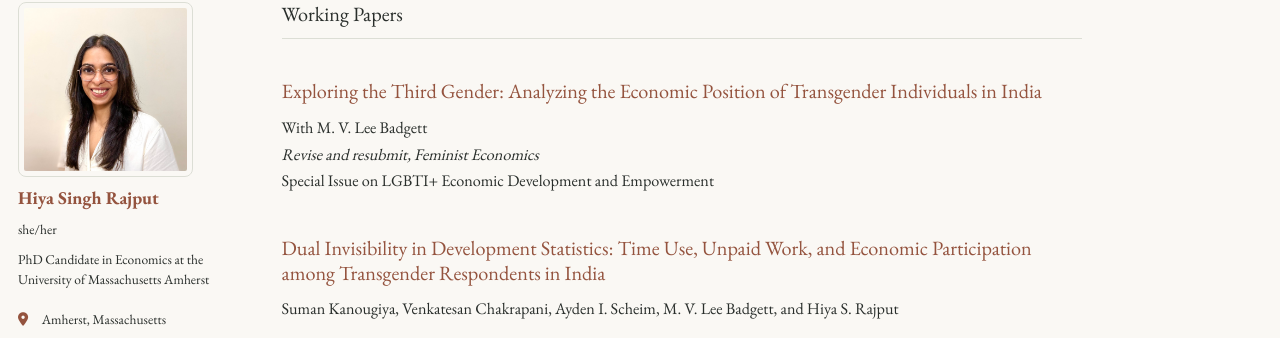
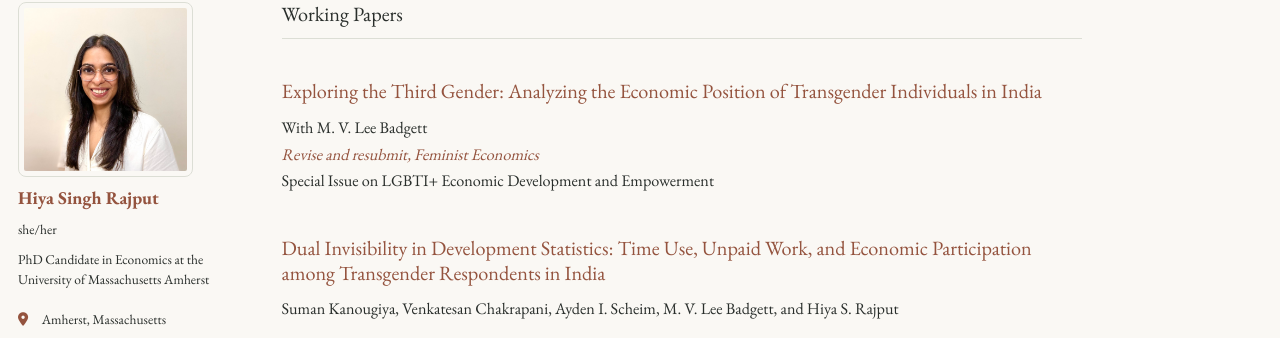
Before and after one commit to hiyasinghrajput/hiyasinghrajput.github.io, a Jekyll site: the page built from _pages/publications.html, in a window 1280 px wide and 1400 px high, scrolled down 564 px. Shown: the part 117-455 px from the top of the window. Built offline with Jekyll 4.4.1, drawn with Linux system fonts in a browser that asks for light colours; a style sheet for code colours, icons or effects is not loaded.

Commit message:
Use terracotta for revise and resubmit status

```diff
--- a/_pages/publications.html
+++ b/_pages/publications.html
@@ -14,7 +14,7 @@ redirect_from:
 <h2>Working Papers</h2>
 <h3 class="paper-title">Exploring the Third Gender: Analyzing the Economic Position of Transgender Individuals in India</h3>
 <p>With M. V. Lee Badgett<br>
-<em>Revise and resubmit, Feminist Economics</em><br>Special Issue on LGBTI+ Economic Development and Empowerment</p>
+<em class="paper-status">Revise and resubmit, Feminist Economics</em><br>Special Issue on LGBTI+ Economic Development and Empowerment</p>
 
 <h3 class="paper-title">Dual Invisibility in Development Statistics: Time Use, Unpaid Work, and Economic Participation among Transgender Respondents in India</h3>
 <p>Suman Kanougiya, Venkatesan Chakrapani, Ayden I. Scheim, M. V. Lee Badgett, and Hiya S. Rajput</p>
--- a/_sass/_job-market.scss
+++ b/_sass/_job-market.scss
@@ -142,3 +142,5 @@ html[data-theme="dark"] {
   background-color: #713e2e;
   border-color: #713e2e;
 }
+
+.page__content .paper-status { color: var(--global-link-color); }
```
